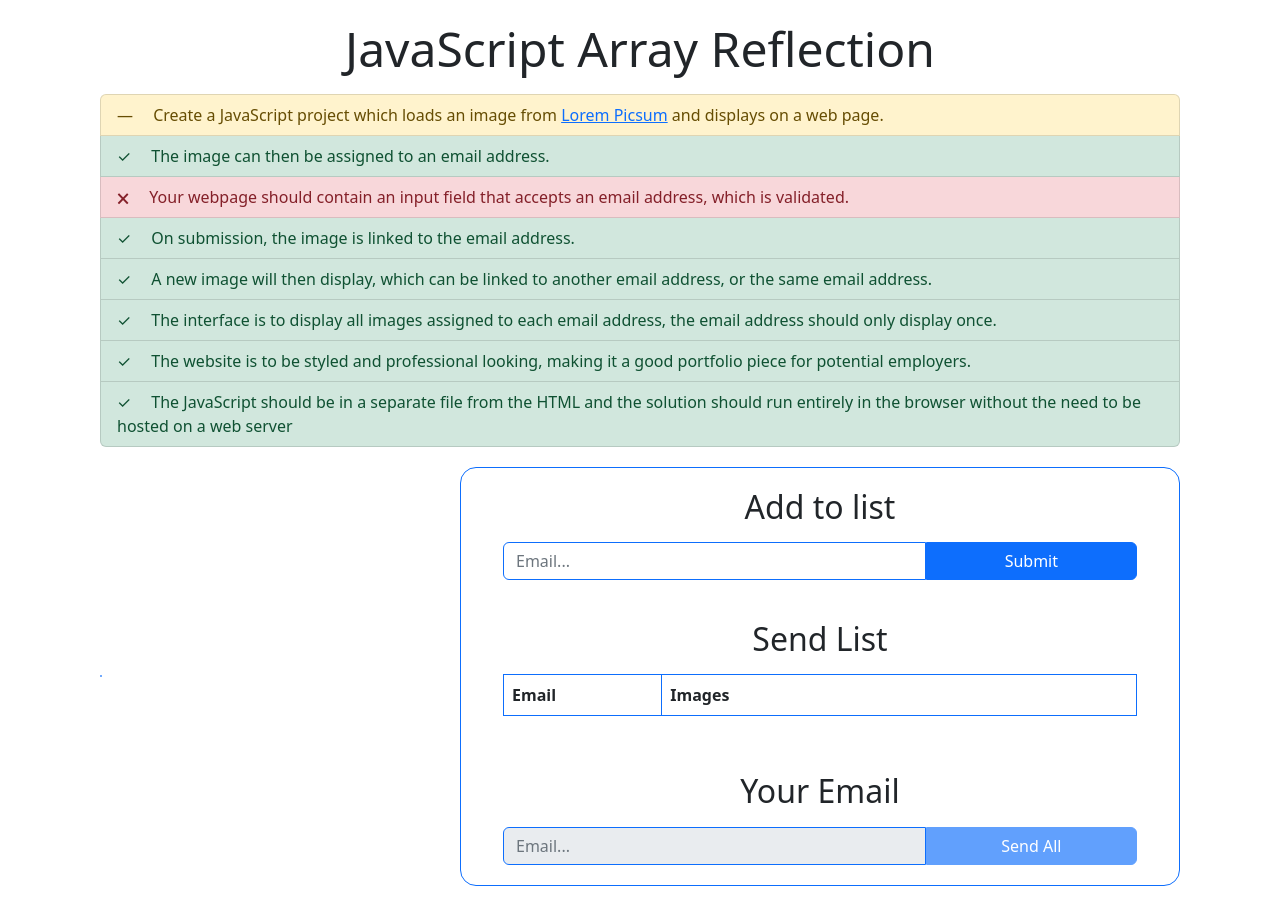
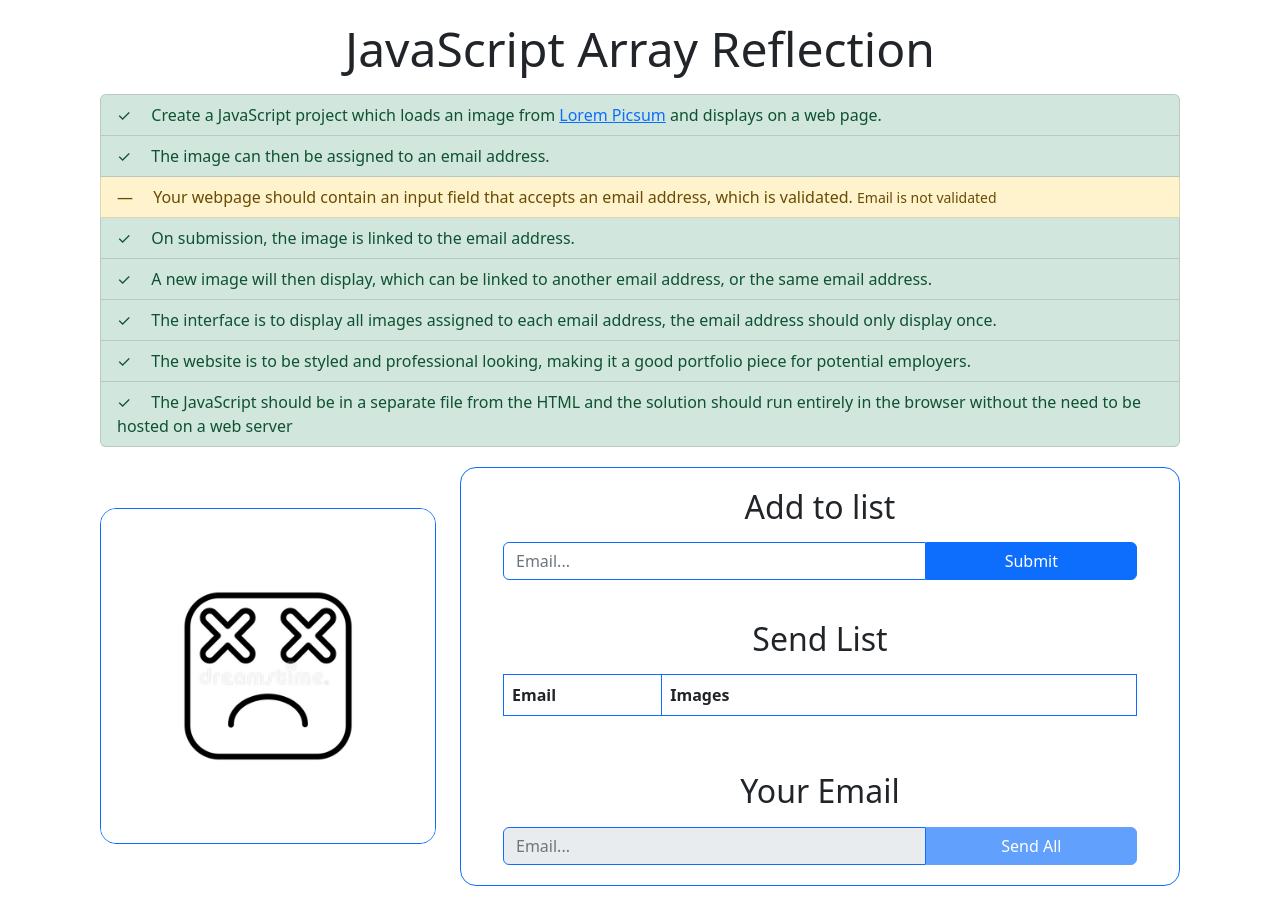
Before and after one commit to steven-lui/javascript-array-reflection, a website: page src/index.html in a window 1280 px wide. Before the commit the page ends 886 px from the top, so only its background shows below. Drawn offline with nearby package versions, Linux system fonts and the light colour scheme; files that its build step writes are made by us from their sources; no server answers.

Commit message:
Add not found
Changed request fail to add not found jpg instead of leaving #picsum-img blank

```diff
--- a/package.json
+++ b/package.json
@@ -19,6 +19,7 @@
   "devDependencies": {
     "gulp": "^4.0.2",
     "gulp-htmlmin": "^5.0.1",
+    "gulp-imagemin": "^8.0.0",
     "gulp-rename": "^2.0.0",
     "gulp-sass": "^5.1.0",
     "gulp-uglify-es": "^3.0.0",
--- a/src/assets/js/xhr.js
+++ b/src/assets/js/xhr.js
@@ -66,6 +66,7 @@ export async function randomImg() {
 
     // fail
     if (!found) {
+        $("#picsum-img").attr('src', './assets/img/not-found.jpg');
         console.log("Too many attempts, please try again");
     }
 }
--- a/src/index.html
+++ b/src/index.html
@@ -18,7 +18,7 @@
             <div class="container">
                 <h1>JavaScript Array Reflection</h1>
                 <ul class="list-group">
-                    <li class="list-group-item list-group-item-warning">
+                    <li class="list-group-item list-group-item-success">
                         Create a JavaScript project which loads an image
                         from <a href="https://picsum.photos/" target="_blank" rel="noopener noreferrer">Lorem Picsum</a>
                         and displays on a web page.
@@ -26,8 +26,9 @@
                     <li class="list-group-item list-group-item-success">
                         The image can then be assigned to an email address.
                     </li>
-                    <li class="list-group-item list-group-item-danger">
+                    <li class="list-group-item list-group-item-warning">
                         Your webpage should contain an input field that accepts an email address, which is validated.
+                        <small>Email is not validated</small>
                     </li>
                     <li class="list-group-item list-group-item-success">
                         On submission, the image is linked to the email address.
@@ -52,7 +53,7 @@
             </div>
         </section>
         <div class="container">
-            <div class="row gy-3">
+            <div class="row gy-4 mb-4">
                 <!-- New image -->
                 <div class="col-md-6 col-lg-4 p-0 pe-md-4">
                     <div class="picsum-img-wrapper">
@@ -60,7 +61,7 @@
                     </div>
                 </div>
                 <!-- forms and mail list -->
-                <div class="col-md-6 col-lg-8  border border-primary" style="border-radius:1rem;">
+                <div class="col-md-6 col-lg-8 border border-primary" style="border-radius:1rem;">
                     <!-- Assign email -->
                     <section id="list-add">
                         <div class="container">
```
Also changed, not shown: dist/assets/img/not-found.jpg (added), dist/assets/js/xhr.js, dist/index.html, src/assets/img/not-found.jpg (added), 1 other file.
